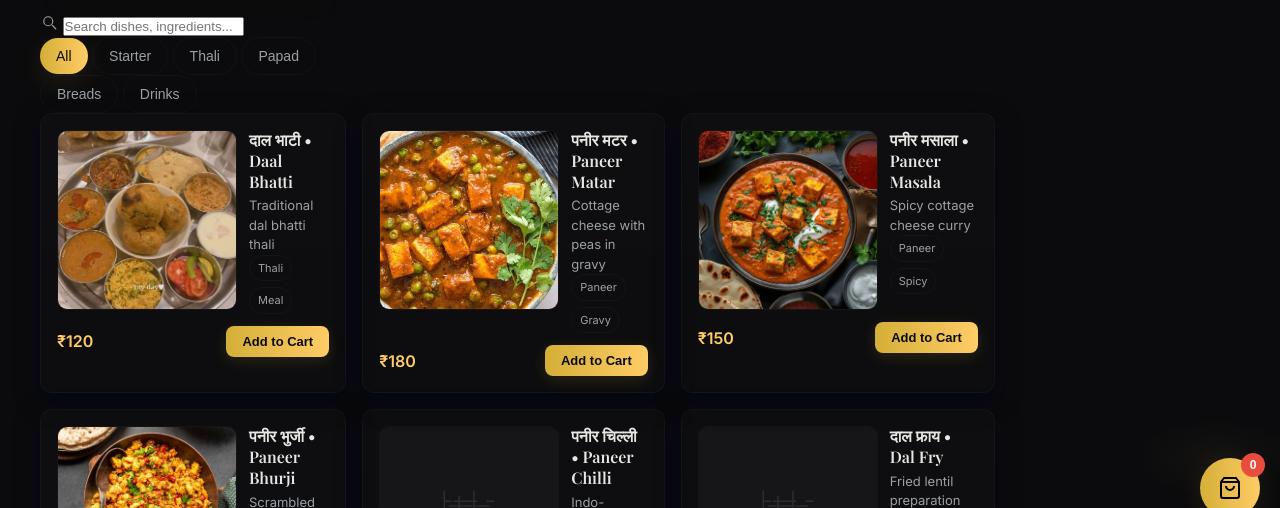
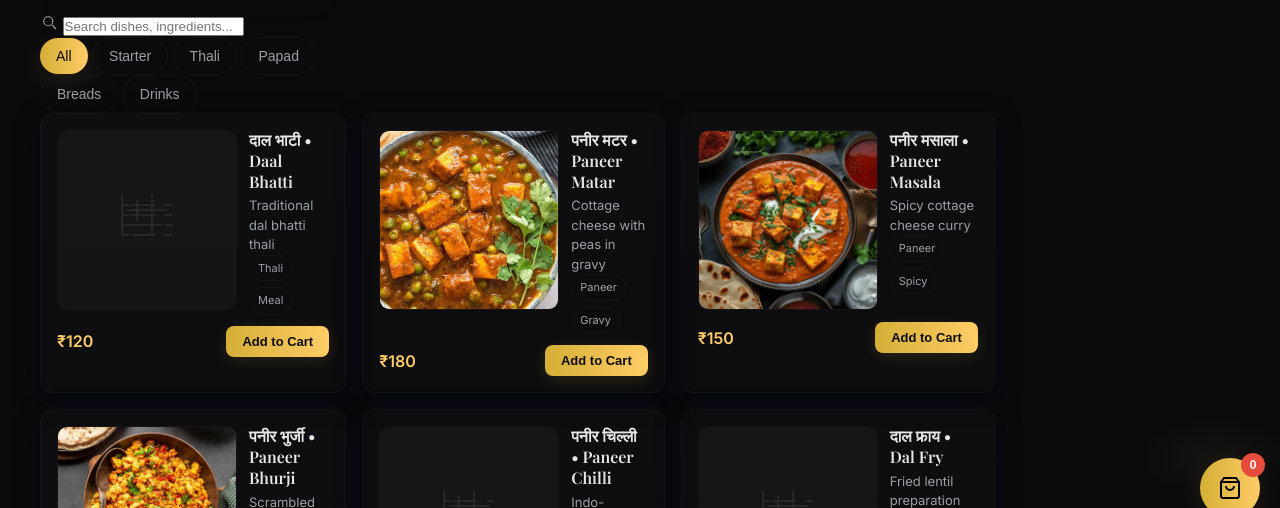
Before and after one commit to MenuSpeak/Hotel-7-12, a plain HTML site: page index.html in a window 1280 px wide. Shown: the part 262-770 px from the top of the page. Drawn offline with nearby package versions, Linux system fonts and the light colour scheme.

Commit message:
Update index.html

```diff
--- a/index.html
+++ b/index.html
@@ -952,7 +952,7 @@ body::before {
   <script>
     const data = [
 		// Thali Category
-{id:1,cat:'thali',name:'दाल भाटी • Daal Bhatti',desc:'Traditional dal bhatti thali',price:'₹120',tags:['Thali','Meal'],img:'img/daal_bhatti.jpeg'},
+{id:1,cat:'thali',name:'दाल भाटी • Daal Bhatti',desc:'Traditional dal bhatti thali',price:'₹120',tags:['Thali','Meal'],img:'img/daal bhatti.jpeg'},
 
 // Starter Category - Paneer Items
 {id:2,cat:'starter',name:'पनीर मटर • Paneer Matar',desc:'Cottage cheese with peas in gravy',price:'₹180',tags:['Paneer','Gravy'],img:'img/paneer_matar.jpeg'},
```
